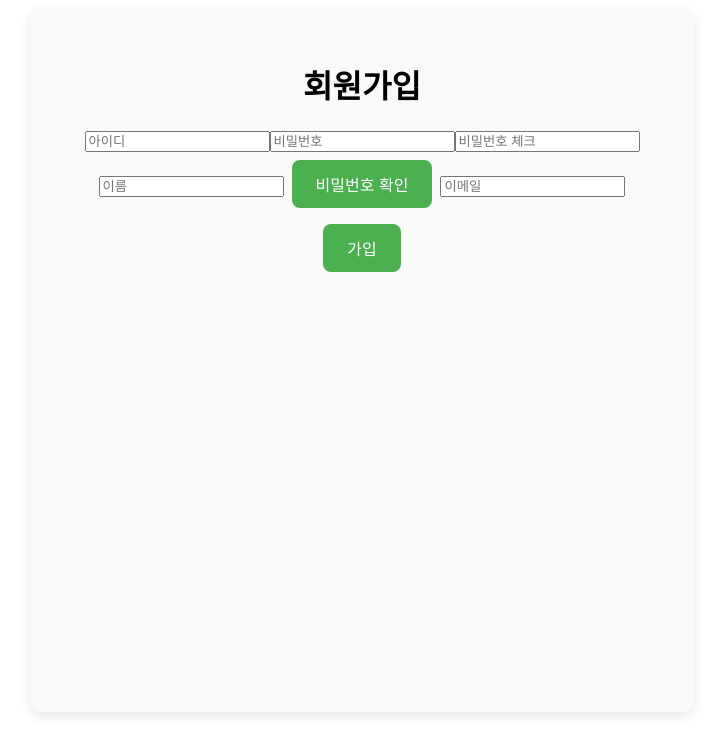
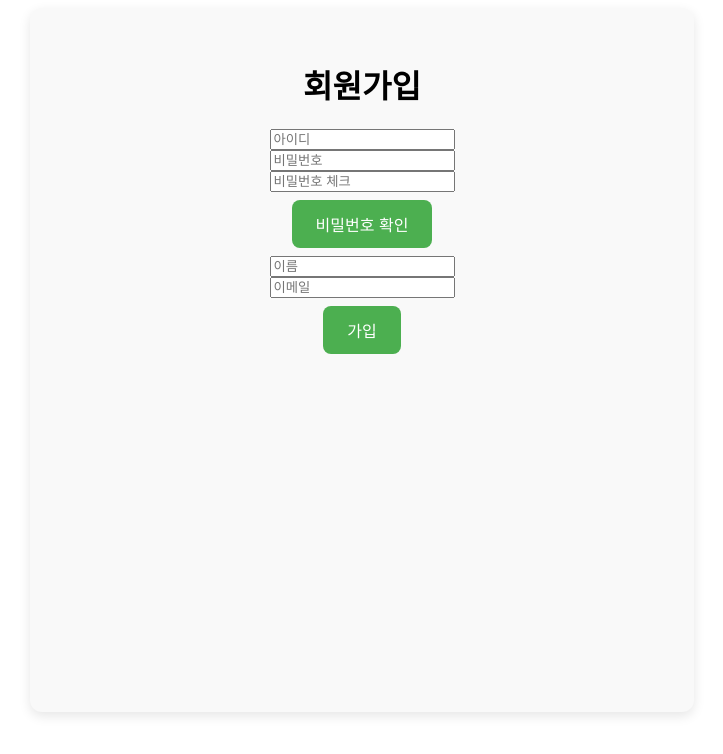
Before and after one commit to kdt-ful-class-three-group/updown, a React (Vite) app in the folder updown/client/: page /signup in a window 1280 px wide. Shown: the top 754 px of the page, without its empty margins (278-1001 px from the left). Built offline with nearby package versions, Linux system fonts and the light colour scheme.

Commit message:
onClick으로 pw.type에 따라서 password입력 input의 type을 변경 또한 useMessage 컴포넌트를 통해서, 비밀번호가 두개가 동일할 경우 setMessage가 ""로 동일하지 않을 경우 setMessage가 "비밀번호를 다시 확인해주세요." 가 표출되도록 만듦.

```diff
--- a/updown/client/src/App.css
+++ b/updown/client/src/App.css
@@ -80,3 +80,24 @@ button {
 button:hover {
   background-color: #388e3c;
 }
+
+.login_form {
+  display: flex;
+  flex-direction: column;
+  justify-content: center;
+  align-items: center;
+}
+
+.password_check {
+  display: flex;
+  flex-direction: row;
+  justify-content: center;
+  align-items: center;
+}
+
+.password {
+  display: flex;
+  flex-direction: column;
+  justify-content: center;
+  align-items: center;
+}
--- a/updown/client/src/pages/SignUpPage.jsx
+++ b/updown/client/src/pages/SignUpPage.jsx
@@ -1,7 +1,8 @@
-import React, { useState } from "react"
+import React, { useEffect, useState } from "react"
 import { useNavigate } from "react-router-dom"
 import { Button } from "../components/Button"
 import { SignUpValid } from "./SignValid"
+import { useMessage } from "../context/MessageContext"
 
 export const SignUpPage = () => {
   const [id, setId] = useState("");
@@ -9,7 +10,7 @@ export const SignUpPage = () => {
   const [passwordCheck, setPasswordCheck] = useState("");
   const [name, setName] = useState("");
   const [email, setEmail] = useState("");
-  const [hidePw, setHidePw] = useState(true);
+  const {message, setMessage} = useMessage();
 
   const navigate = useNavigate();
 
@@ -49,18 +50,33 @@ export const SignUpPage = () => {
   }
   }
 
-  const showPw = () => {
-    setHidePw(!hidePw);
-  }
+  useEffect(() => {
+    if(password !== passwordCheck) {
+    setMessage('비밀번호를 다시 확인해 주세요.');
+    } else {
+    setMessage('');
+    }
+  }, [password, passwordCheck])
 
   return <>
     <h1>회원가입</h1>
-    <div>
+    <div className="login_form">
       <input type="text" placeholder="아이디" value={id} name='user_id' onChange={(e) => setId(e.target.value)} />
-      <input type={hidePw ? "password" : "text"} placeholder="비밀번호" value={password} name="pw" onChange={(e) => setPassword(e.target.value)} />
-      <input  type={hidePw ? "password" : "text"} placeholder="비밀번호 체크" value={passwordCheck} name="pw_check" onChange={(e) => setPasswordCheck(e.target.value)} />
+      <input type="password" placeholder="비밀번호" value={password} name="pw" onChange={(e) => setPassword(e.target.value)} />
+      <input type="password" placeholder="비밀번호 체크" value={passwordCheck} name="pw_check" onChange={(e) => setPasswordCheck(e.target.value)} />
+      <div>{message}</div>
+      <button onClick={() => {
+        const pw = document.querySelectorAll('input')[1];
+        const pw_check = document.querySelectorAll('input')[2];
+        if(pw.type === 'password') {
+          pw.type = 'text';
+          pw_check.type = 'text';
+        } else {
+          pw.type = 'password';
+          pw_check.type = 'password';
+        }
+      }}>비밀번호 확인</button>
       <input type="text" placeholder="이름" name="name" value={name} onChange={(e) => setName(e.target.value)} />
-      <button onMouseDown={() => { showPw(); }} onMouseUp={() => { showPw() }}>비밀번호 확인</button>
       <input type="text" placeholder="이메일" name="email" value={email} onChange={(e) => setEmail(e.target.value)} />
       <Button btnName={"가입"} type="submit" onClick={onClickBtn} />
     </div>
```
